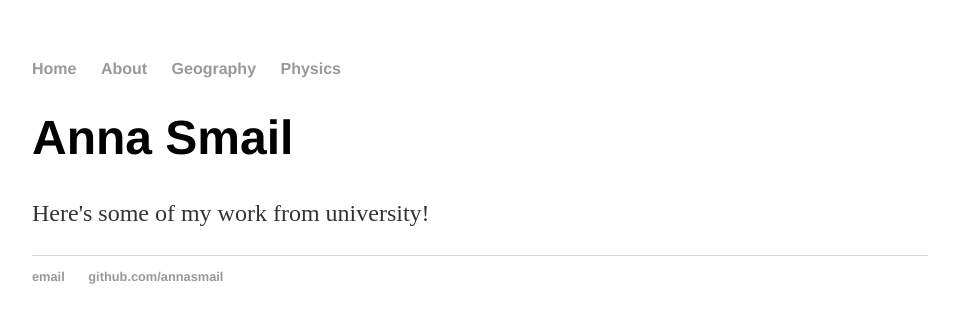
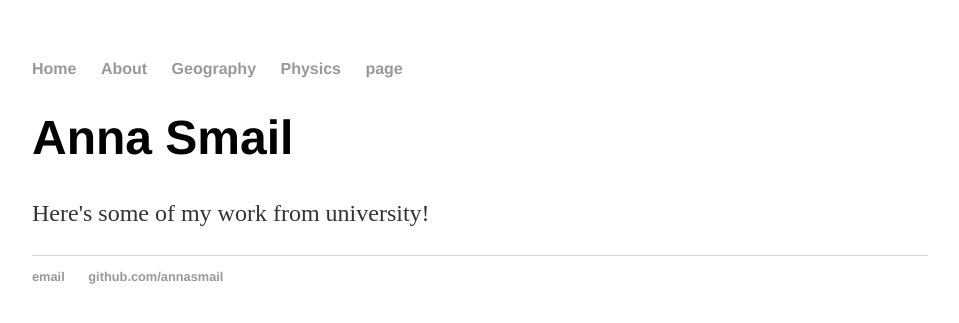
Before and after one commit to annasmail/annasmail.github.io, a Jekyll site: the page built from index.html, in a window 1280 px wide. Shown: the top 323 px of the page, without its empty margins (160-1119 px from the left). Built offline with Jekyll 4.4.1, drawn with Linux system fonts in a browser that asks for light colours.

Commit message:
Update default.html

```diff
--- a/_layouts/default.html
+++ b/_layouts/default.html
@@ -12,6 +12,7 @@
 		        	<li><a href="/about">About</a></li>
 	        		<li><a href="/Geography">Geography</a></li>
 	        		<li><a href="/Physics">Physics</a></li>
+				<li><a href="/page">page</a></li>
 	    		</ul>
 			</nav>
 			<div class="container">
```
